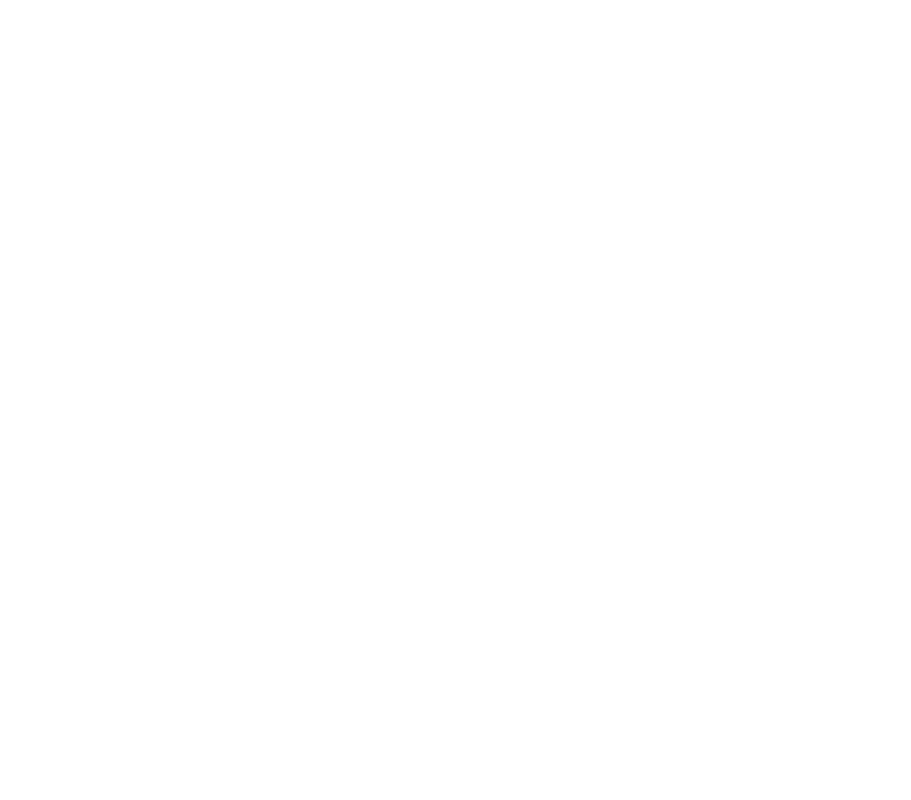
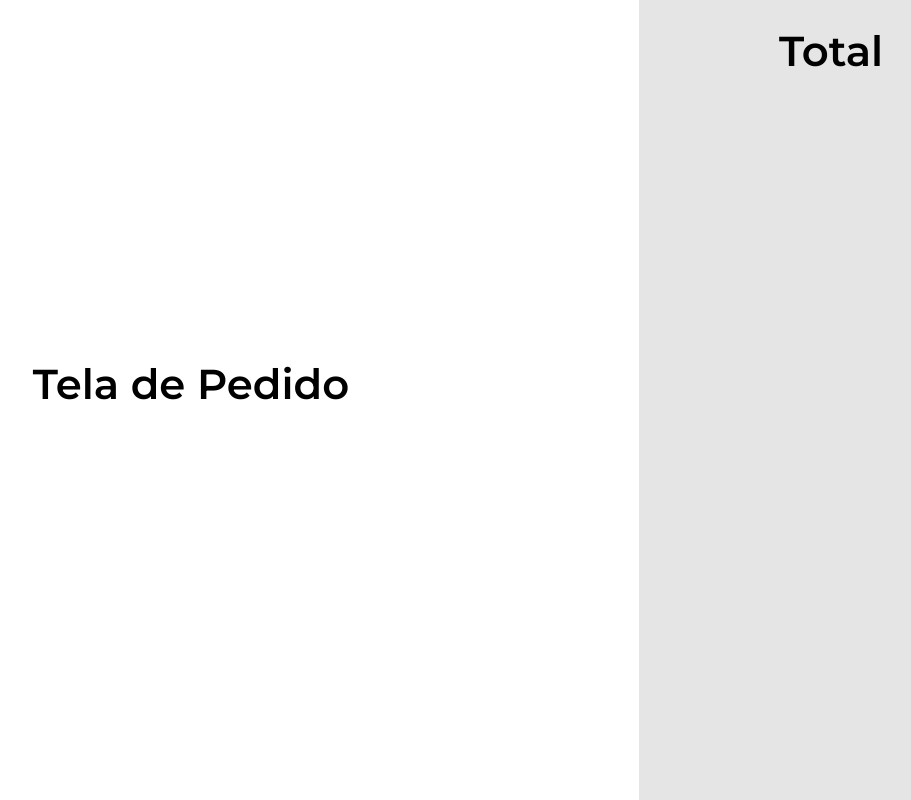
Before and after one commit to UnBArqDsw2021-1/2021.1_G02_TaNaMesa_Frontend, a React (Create React App) app in the folder frontend/: page /pedido in a window 1280 px wide. Shown: the whole page, without its empty margins (257-1168 px from the left). Built offline with nearby package versions, Linux system fonts and the light colour scheme.

Commit message:
(#12) Adiciona rota para a tela de pedidos
Co-authored-by: Eduarda Servidio <dudaservidio@gmail.com>

```diff
--- a/frontend/src/routes/index.tsx
+++ b/frontend/src/routes/index.tsx
@@ -2,12 +2,14 @@ import React from 'react';
 import { BrowserRouter, Switch, Route } from 'react-router-dom';
 
 import Home from '../pages/Home';
+import Pedido from '../pages/Pedido';
 
 const Routes: React.FC = () => {
   return (
     <BrowserRouter>
       <Switch>
         <Route exact path="/" component={Home} />
+        <Route exact path="/pedido" component={Pedido} />
       </Switch>
     </BrowserRouter>
   );
```
